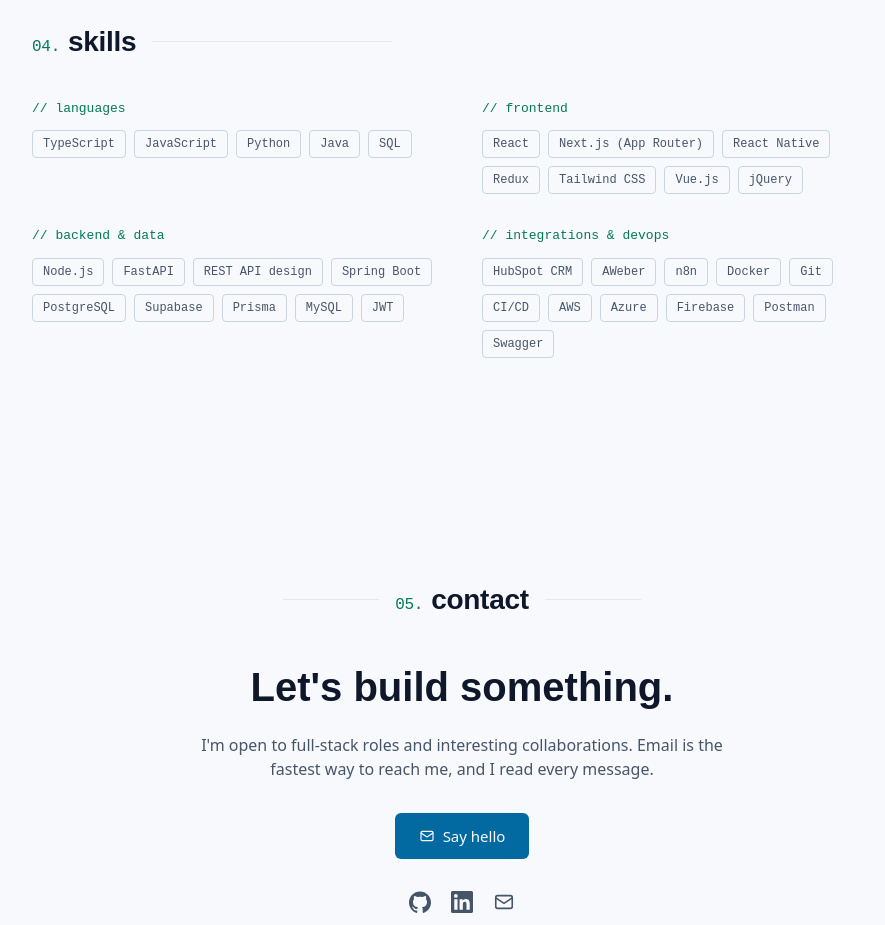
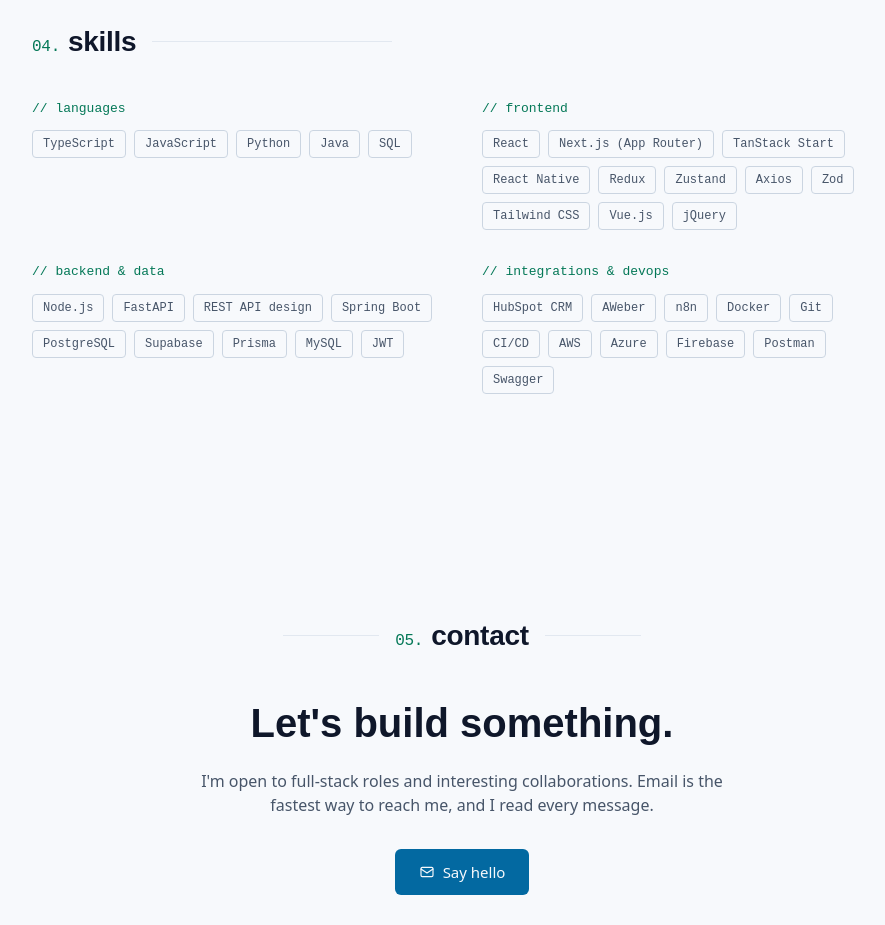
Before and after one commit to mdhazar/portfolio, a React (Vite) app: page / in a window 1280 px wide. Shown: the part 5540-6465 px from the top of the page, without its empty margins (276-1161 px from the left). Built offline with nearby package versions, Linux system fonts and the light colour scheme.

Commit message:
feat: update project image dimensions and enhance skills list with new technologies

```diff
--- a/src/content/projects.ts
+++ b/src/content/projects.ts
@@ -38,8 +38,8 @@
     liveUrl: "https://ecommerce-eta-one-57.vercel.app",
     image: {
       src: reactEcommerceImg,
-      width: 880,
-      height: 552,
+      width: 1200,
+      height: 750,
       alt: {
         en: "React Ecommerce storefront screenshot",
         tr: "React Ecommerce mağaza ekran görüntüsü",
--- a/src/content/skills.ts
+++ b/src/content/skills.ts
@@ -9,7 +9,7 @@
   {
     id: "frontend",
     label: { en: "frontend", tr: "frontend" },
-    items: ["React", "Next.js (App Router)", "React Native", "Redux", "Tailwind CSS", "Vue.js", "jQuery"],
+    items: ["React", "Next.js (App Router)", "TanStack Start", "React Native", "Redux", "Zustand", "Axios", "Zod", "Tailwind CSS", "Vue.js", "jQuery"],
   },
   {
     id: "backend-data",
```
Also changed, not shown: src/assets/projects/react-ecommerce.webp.
